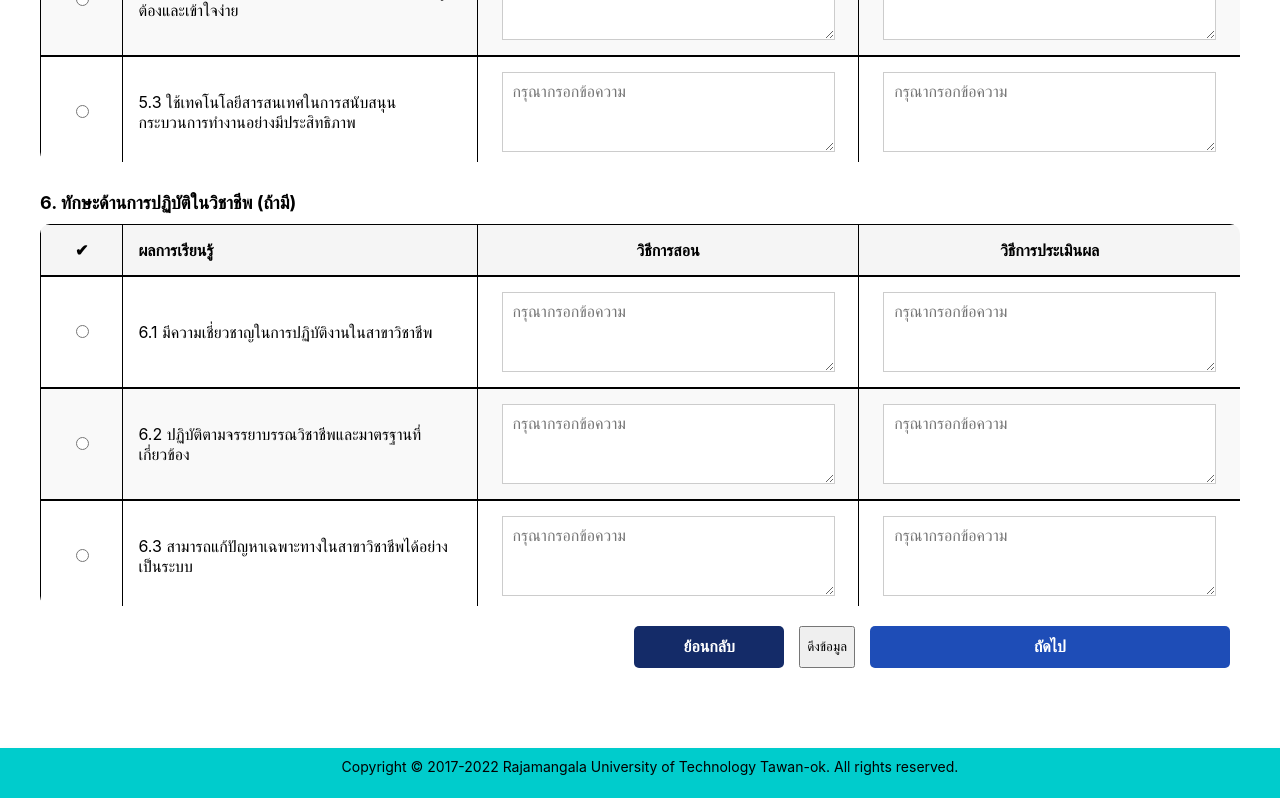
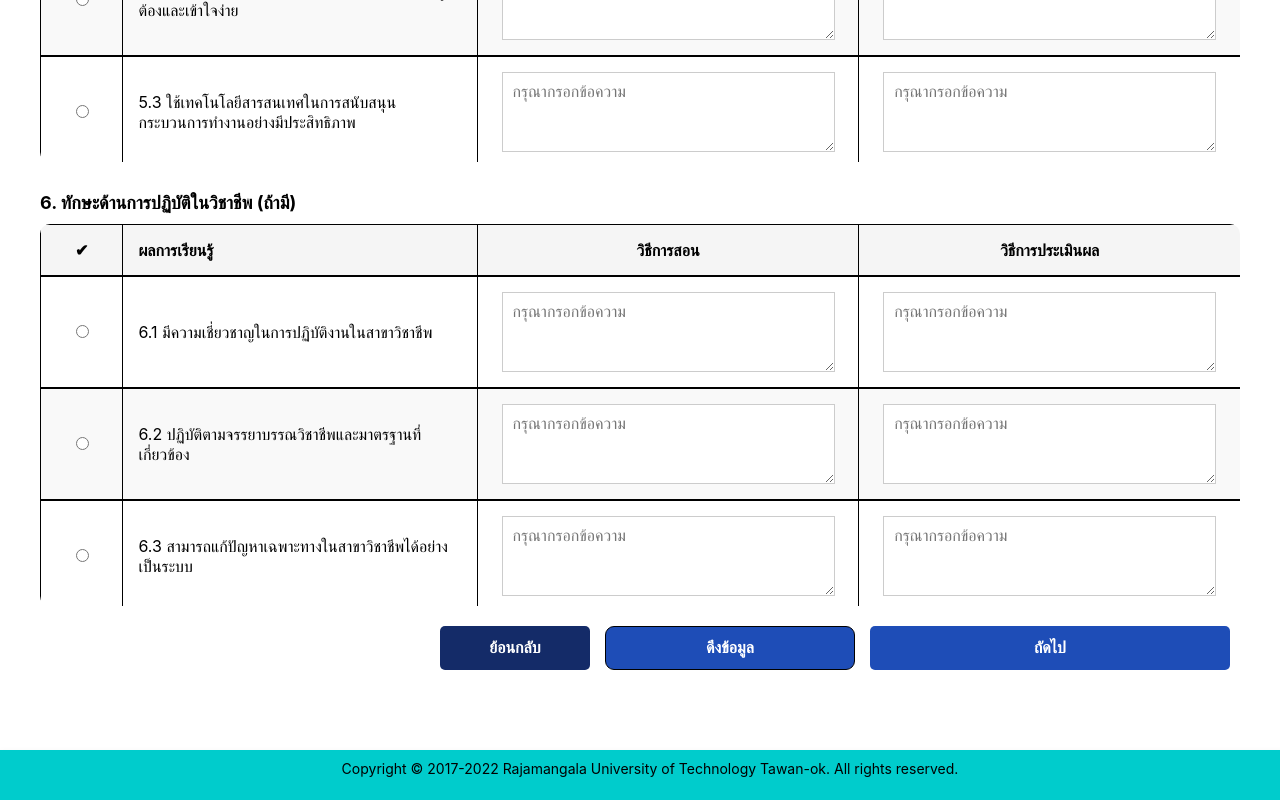
Before and after one commit to XxFlukeyxX/busitdoc, a React (Create React App) app: page /mqa3-insert4 in a window 1280 px wide. Shown: the part 2308-3108 px from the top of the page. Built offline with nearby package versions, Linux system fonts and the light colour scheme.

Commit message:
Update MQA3Insert4.css
เพิ่มดีไซน์ปุ่มดึงข้อมูล

```diff
--- a/src/pages/MQA3Page/MQA3Insert/MQA3Insert4.css
+++ b/src/pages/MQA3Page/MQA3Insert/MQA3Insert4.css
@@ -167,3 +167,22 @@
 .next-btn4:hover {
     background-color: #153a8f;
 }
+
+.fetch-btn4{
+    width: 250px;
+    padding: 12px;
+    font-size: 16px;
+    font-weight: bold;
+    color: white;
+    background-color: #1e4db7;
+    border: 1px solid black;
+    border-radius: 9px;
+    cursor: pointer;
+    text-align: center;
+    outline: none;
+    display: block;
+}
+
+.fetch-btn4:hover {
+    background-color: #153a8f;
+}
```
